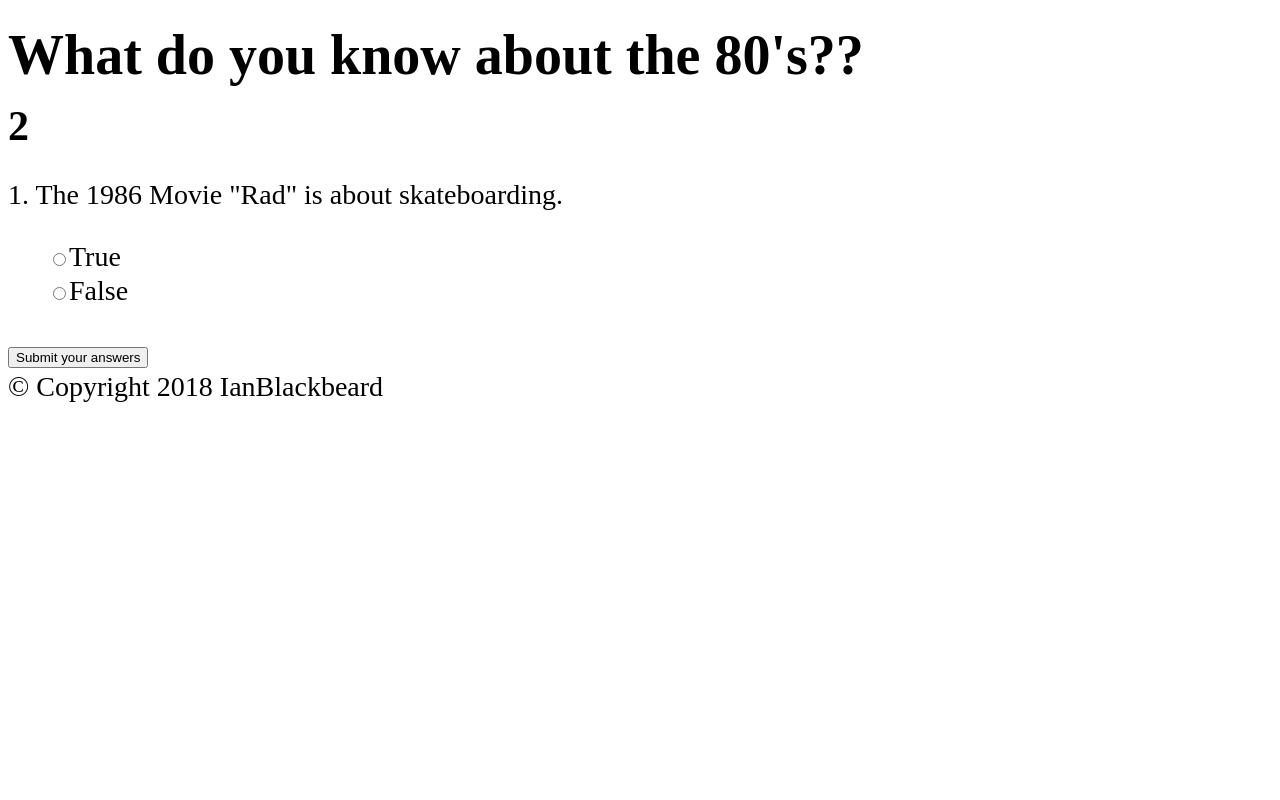
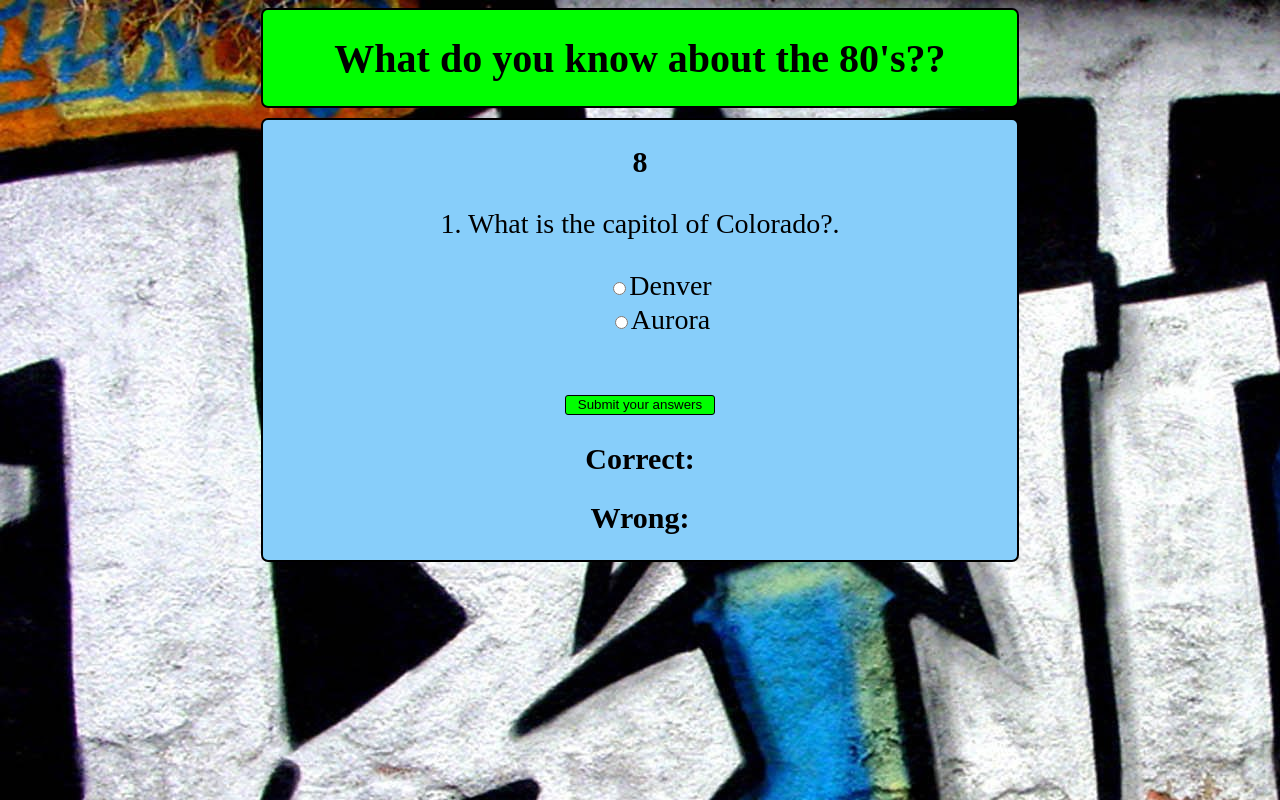
Before and after one commit to IanBlackbeard/TriviaGame, a plain HTML site: page index.html in a window 1280 px wide. Both pictures are taken after a click on the button "Start!". Drawn offline with nearby package versions, Linux system fonts and the light colour scheme.

Commit message:
some fixes.

```diff
--- a/assets/css/style.css
+++ b/assets/css/style.css
@@ -1,6 +1,76 @@
 body {
-	/*background: url("../images/graffBack.jpg");*/
+	background: url("../images/graffBack.jpg");
 	font-size: 28px;
 	line-height: 34px;
 	color: black;
+	/*background-color: grey;*/
 }
+
+* {
+	box-sizing: border-box;
+}
+
+/* General */
+header, footer, section{
+	width: 60%;
+	margin-left: auto;
+    margin-right: auto;
+    text-align: center;
+    background-color: #87CEFA;
+    border: solid black 2px;
+    border-radius: 7px;
+}
+header, footer{
+	background-color: #00FF00;
+	height: 100px;
+}
+
+/* header */
+header h1{
+	padding: 5px;
+	font-size: 40px;
+	font-style: bold;
+	font-weight: bold;
+}
+h2{
+	font-size: 30px;
+}
+h2{
+	font-size: 30px;
+}
+ul{
+	text-align: auto;
+}
+
+#masthead {
+	margin-bottom: 10px;
+}
+
+.rules{
+	font-size: 30px;
+	font-style: bold;
+	font-weight: bold;
+}
+.rules1{
+	font-size: 20px;
+	font-style: bold;
+	font-weight: bold;
+}
+
+button{
+	background-color: #00FF00;
+	width: 20%;
+	height: 20px;
+	opacity: 1 !important;
+	margin-top: 30px;
+	border: solid black 1px;
+	border-radius: 3px;
+	/*box-shadow: 5px 5px #888888;*/
+}
+
+/* footer */
+/*footer{
+	clear: both;
+	padding: 20px;
+	font-style: bold;
+}*/
--- a/assets/javascript/app.js
+++ b/assets/javascript/app.js
@@ -7,34 +7,32 @@ $(document).ready(function(){
 	$("#correct").hide();
 	$("#wrong").hide();
 
-	$("#start-button").click(function(){
-		alert("Let's Go!!!")
+	var number = 10;
+	var userGuessCorrect = 0;
+	var userGuessWrong = 0;
 
-		var number = 4;
-		var correct = 0;
-		var wrong = 0;
-		var q1 = false;
+	// var QandA = []
 
-		$(".question").hide();
-		$(".answer").hide();
-
-		$('#start-button').on('click', start)
-		$('#submit').on('click', finish)
-		$('#restart').on('click', restart)
+	$('#start-button').on('click', start)
+	$('#submit').on('click', submit)
+	$('#restart').on('click', restart)
 
 		//Called when user clicks start
 		function start(){
 			counter = setInterval(timer, 1000);
 			$("#start-button").hide();
 			$(".rules").hide();
+			$(".rules1").hide();
 			$("#restart").hide();
 			$(".question").show();
 			$(".answers").show();
 			$("#submit").show();
 		}
+
 		//Called when user clicks start
 		function timer(){
 			number--
+//	//	//	//Find way to display timer in its own container after start button is clicked.
 			$("#show-number").html("<h2>" + number + "</h2>");
 			if (number === 0){
 				alert("Time... is... UP!")
@@ -50,38 +48,84 @@ $(document).ready(function(){
 			$(".question").hide();
 			$(".answers").hide();
 			$("#submit").hide();
-			//
 			$("#restart").show();
 			$("#correct").show();
 			$("#wrong").show();
 		}
 
 		//Called when user clicks <submit>
-		function finish(){
+		function submit(){
 			clearInterval(counter);
 			// number = 0;
 			$("#show-number").hide();
 			$(".question").hide();
 			$(".answers").hide();
 			$("#submit").hide();
-			//
 			$("#restart").show();
 			$("#correct").show();
 			$("#wrong").show();
+			if (userTotal == compRandomNumber){
+				yay();
+			}
+			else if (userTotal > compRandomNumber){
+				loser();
+			}
+
 		}
 
-		//Called when button id is clicked. button shows up after time runs out
+		//Called when button id is clicked. Button shows up after time runs out
 		 //or when user clicks submit
 		function restart(){
 			$("#show-number").show();
 			$("#correct").hide();
 			$("#wrong").hide();
-			number =4;
+			$(".question").show();
+			$(".answers").show();
+			number =10;
+			userGuessCorrect = 0;
+			$('#correct').text(userGuessCorrect);
+			userGuessWrong = 0;
+			$('#wrong').text(userGuessWrong);
 			start();
 		}
 
-		start();
-	});
+		//click function for radio buttons
+		//sets variables
+		//then appends to score counter
+
+		$('#q1a').on('click', function (){
+
+			$("#q2a").prop("checked", false);
+			console.log("Denver");
+			correctCounter();
+		})
+		$('#q1b').on('click', function (){
+
+			$("#q1a").prop("checked", false);
+			console.log("Aurora");
+			wrongCounter();
+		})
+
+		function correctCounter(){
+			userGuessCorrect++;
+			$('#correct').html(userGuessCorrect);
+		}
+		function wrongCounter(){
+			userGuessWrong++;
+			$('#wrong').html(userGuessWrong);
+		}
+
+		// //Correct answer counter
+		// function correct(){
+		// 	userGuessCorrect++;
+		// }
+
+		// //Correct answer counter
+		// function wrong(){
+		// 	userGuessWrong++;
+		// 	console.log(userGuessWrong)
+		// }
+
 });
 
 //Start page with button to start the game
@@ -90,5 +134,6 @@ $(document).ready(function(){
 
 //Done button on bottom to trigger next page with totals
 //4-5 option mutiple choices under the Q in form of radio button
-//If time runs out new, page shows with correct answers, incorrect answers, unanswered all listed respectively
+//If time runs out new, page shows with correct answers, incorrect answers,
+  //unanswered all listed respectively
   // wether or not all or answered or not.
--- a/index.html
+++ b/index.html
@@ -17,26 +17,39 @@
 
 	<div id="main-container" class="container">
 		<section class="main-section">
-			<h1 class="rules">The Rules of the game</h1>
-			<p class="rules">There are 5 questions, you have 60 seconds to answer all 5 questions. Good Luck!</p>
 
-			<h2>
-				<button type="button" id="start-button">Start!</button>
-			</h2>
+			<!-- Page one -->
+			<h1 class="rules">
+			The Rules of the game</h1>
+			<p class="rules1">
+			There are 5 questions, you have 60 seconds to answer all 5 questions. Good Luck!</p>
+			<button type="button" id="start-button">Start!</button>
 
+			<!-- Page two -->
 			<div id="show-number"></div>
-
-			<p class="question">1. The 1986 Movie "Rad" is about skateboarding.</p>
+			<p class="question">
+			1. What is the capitol of Colorado?.</p>
 			<ul class="answers">
-				<input type="radio" name="q1" value="a" id="q1a"><label for="q1a">True</label><br/>
-				<input type="radio" name="q1" value="b" id="q1b"><label for="q1b">False</label>
+				<input type="radio" name="question1" value="Denver" id="q1a">Denver<br/>
+				<input type="radio" name="question1" value="Aurora" id="q1b">Aurora
 			</ul>
-
 			<button type="button" id="submit">Submit your answers</button>
 
-			<div  id="results">
+			<!-- Page three -->
+			<!-- <div>
 				<h2 id="correct">Correct Answers: </h2>
 				<h2 id="wrong">Wrong Answers: </h2>
+			</div> -->
+
+			<div>
+				<h2>Correct:
+					<span id="correct"></span>
+				</h2>
+			</div>
+			<div>
+				<h2>Wrong:
+					<span id="wrong"></span>
+				</h2>
 			</div>
 
 			<button type="button" id="restart">Play Again</button>
@@ -44,14 +57,15 @@
 		</section>
 	</div>
 
-	<footer id="" class="">
+	<!-- <footer id="" class="">
 		<div class="container">
 			&copy; Copyright 2018 IanBlackbeard
 		</div>
-	</footer>
+	</footer> -->
 
 	<!-- Javascript File & jQuery Lib -->
 	<script src="https://ajax.googleapis.com/ajax/libs/jquery/3.3.1/jquery.min.js"></script>
+	<!-- <script type="text/javascript" src="assets/javascript/question.js"></script> -->
 	<script type="text/javascript" src="assets/javascript/app.js"></script>
 
 
```
Also changed, not shown: assets/javascript/questions.js (+8 -3 lines), 1 other file.
